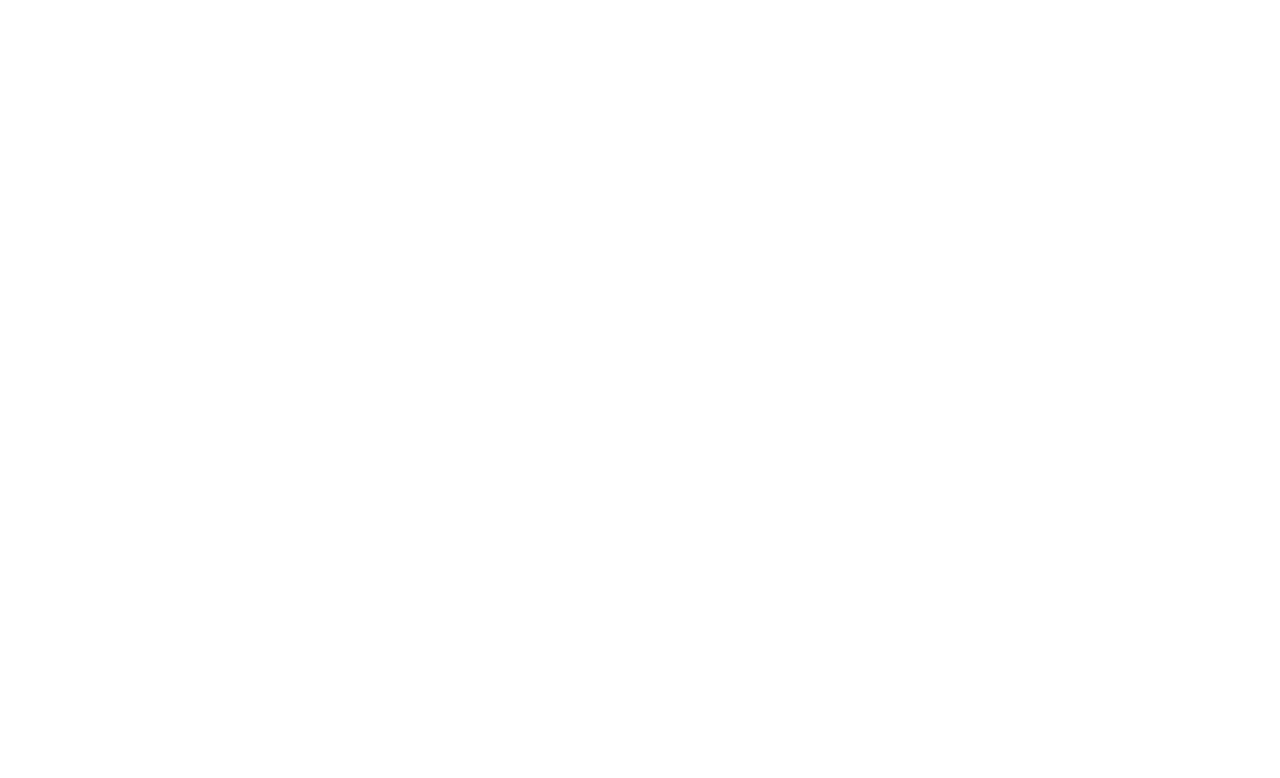
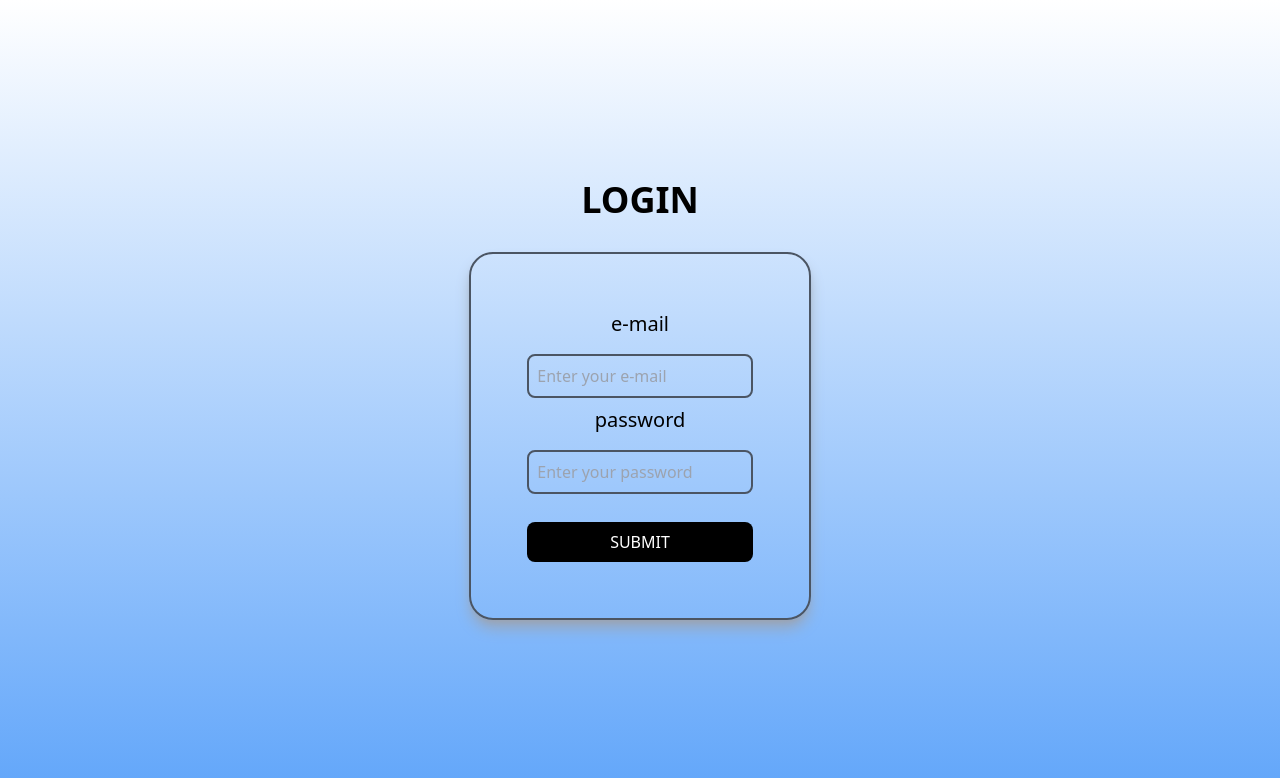
Before and after one commit to qsyedajmal/Resort-Application-Frontend, a React (Create React App) app: page / in a window 1280 px wide. Shown: the top 778 px of the page. Built offline with nearby package versions, Linux system fonts and the light colour scheme.

Commit message:
Installed Axios Library

```diff
--- a/package.json
+++ b/package.json
@@ -6,6 +6,7 @@
     "@testing-library/jest-dom": "^5.17.0",
     "@testing-library/react": "^13.4.0",
     "@testing-library/user-event": "^13.5.0",
+    "axios": "^1.5.0",
     "formik": "^2.4.3",
     "react": "^18.2.0",
     "react-dom": "^18.2.0",
--- a/src/components/login/Login.jsx
+++ b/src/components/login/Login.jsx
@@ -1,12 +1,52 @@
 
-// import { Formik , Form , Field} from 'formik'
-import React from 'react'
+ import { useFormik } from 'formik'
+import React, { useState } from 'react'
 
 export default function Login
 () {
+
+  const[exist,setExist] = useState(false)
+
+  const formik = useFormik({
+
+    initialValues:{
+        email:'',
+        password:'',
+    },
+
+    onSubmit : values =>{
+        console.log(values)
+    }
+  })
+
+
   return (
-    <div>
+    <div className='w-full h-screen bg-gradient-to-b from-white to-blue-400'>
 
+      <div className='max-w-screen-lg  2xl:max-w-screen-xl w-full h-full flex flex-col mx-auto justify-center items-center'>
+
+        <div className='pb-8'>
+                <p className='text-4xl font-bold  inline-block '>LOGIN</p>
+        </div>
+
+        <form className=' flex flex-col mx-auto w-1/3 border-2 border-gray-600 shadow-lg shadow-gray-400 rounded-3xl p-14 justify-center'
+              onSubmit={formik.handleSubmit}>
+
+             <label htmlFor="email" className='text-center pb-4 text-xl'>e-mail</label>
+             <input type="email" name="email" id="email" placeholder='Enter your e-mail' className='p-2 border-2 border-gray-600 rounded-lg mb-2 bg-transparent' onChange={formik.handleChange} value={formik.values.email}/>
+
+
+             <label htmlFor="password" className='text-center pb-4 text-xl'>password</label>
+             <input type="password" name="password" id="password"  placeholder='Enter your password' className='p-2 border-2 border-gray-600 rounded-lg mb-2 bg-transparent' onChange={formik.handleChange} value={formik.values.password}/>
+
+             {exist && <p className='font-light  inline-block text-red-500'>User credentials already exists</p>
+}
+
+             <button type='submit' className='bg-black text-white p-2 mt-5 rounded-lg'>SUBMIT</button>
+
+        </form>
+
+      </div>
 
     </div>
   )
```
Also changed, not shown: 1 other file (tests, documents, lock files or other folders).
